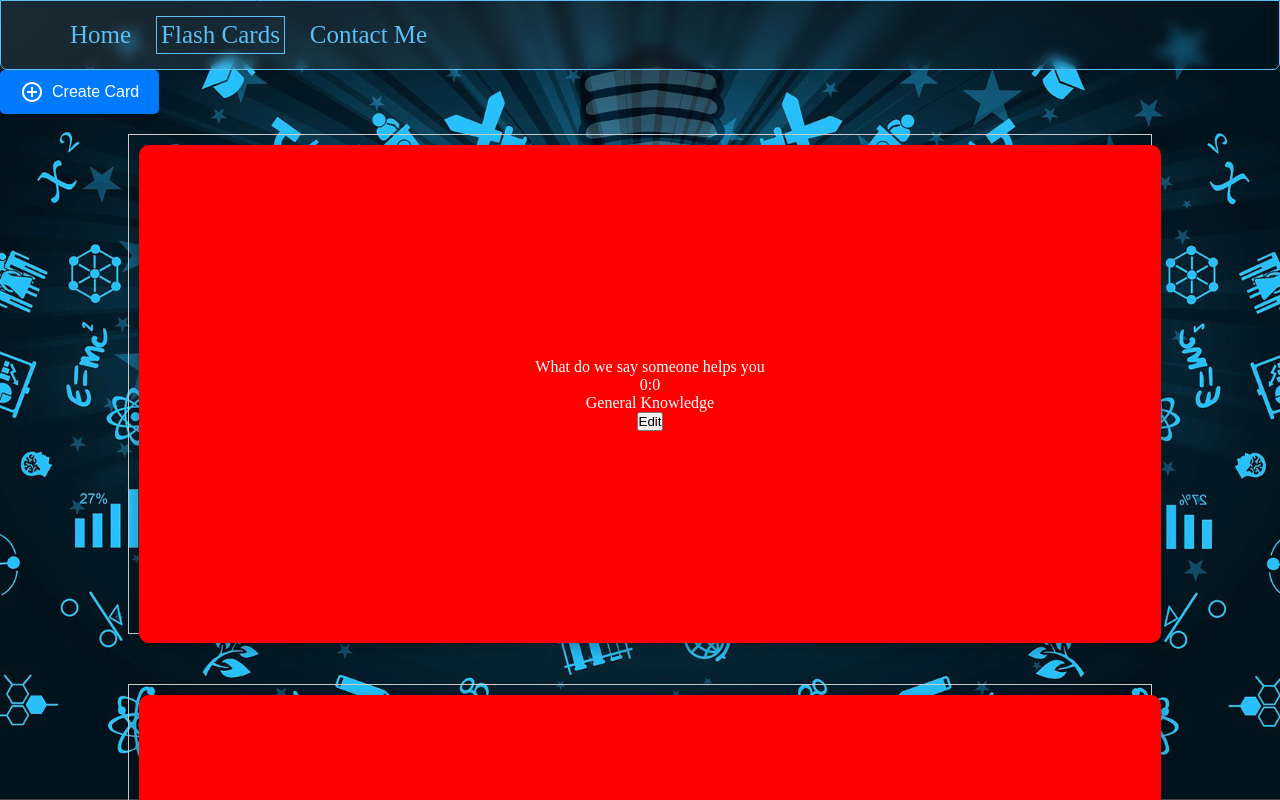
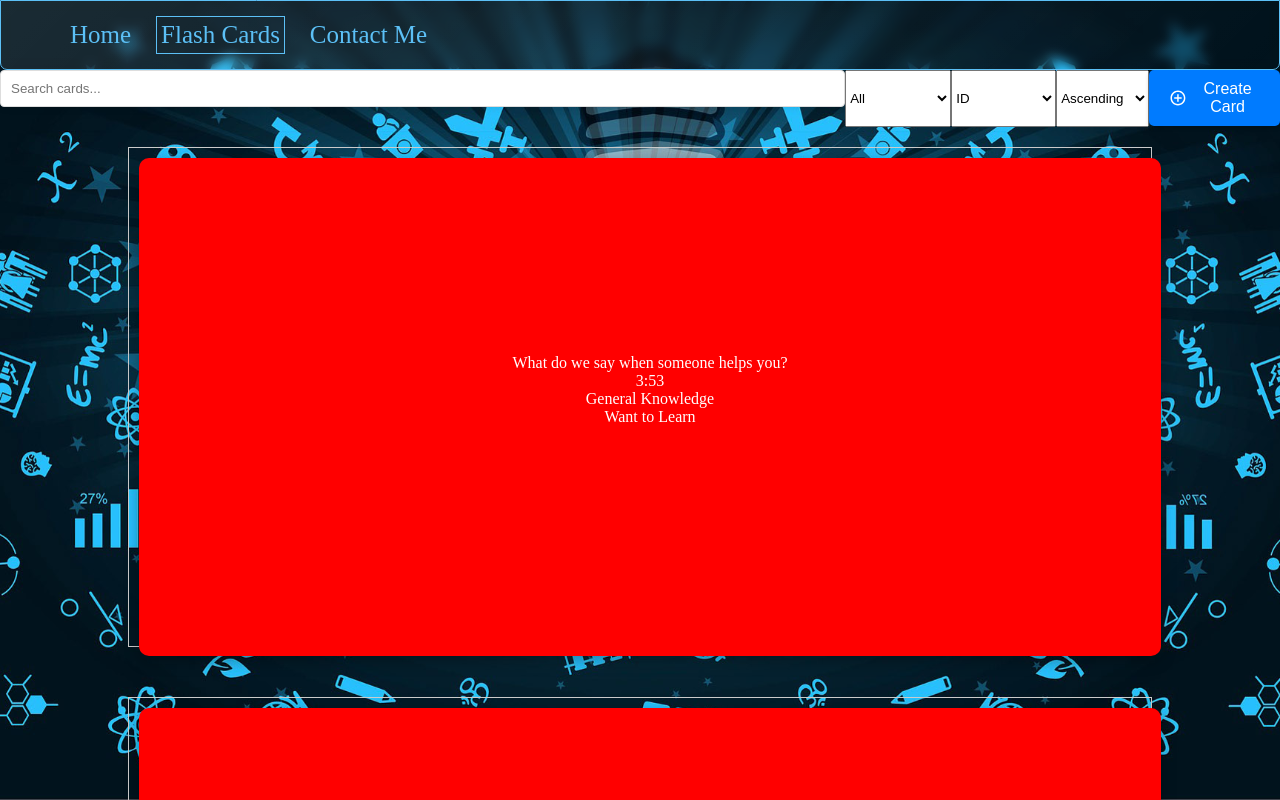
Before and after one commit to Gulaghaa/Web-Mobile-Assignment-3, a React (Vite) app in the folder Client/: page /cards in a window 1280 px wide. Shown: the top 800 px of the page. Built offline with nearby package versions, Linux system fonts and the light colour scheme; data requests are answered from the project's data file; a web font is replaced by a local one.

Commit message:
Search/Filter/Sort

```diff
--- a/Client/data/db.json
+++ b/Client/data/db.json
@@ -1,24 +1,124 @@
 {
   "flashCards": [
     {
+      "id": "1",
+      "question": "What do we say when someone helps you?",
+      "answer": "Thank you",
+      "imageForQuestion": "",
+      "imageForAnswer": "",
+      "createdDate": "3:53",
+      "modifiedDate": "",
+      "difficultyLevel": "easy",
+      "category": "General Knowledge",
+      "status": "Want to Learn"
+    },
+    {
+      "id": "2",
+      "question": "What is the capital of France?",
+      "answer": "Paris",
+      "imageForQuestion": "",
+      "imageForAnswer": "",
+      "createdDate": "4:10",
+      "modifiedDate": "",
+      "difficultyLevel": "medium",
+      "category": "Geography",
+      "status": "Learned"
+    },
+    {
+      "id": "3",
+      "question": "Who wrote 'Romeo and Juliet'?",
+      "answer": "William Shakespeare",
+      "imageForQuestion": "",
+      "imageForAnswer": "",
+      "createdDate": "4:30",
+      "modifiedDate": "",
+      "difficultyLevel": "medium",
+      "category": "Literature",
+      "status": "Noted"
+    },
+    {
       "id": "4",
-      "question": "What do we say someone helps you",
-      "answer": "asdax",
-      "image": "",
-      "createdDate": "0:0",
-      "modifiedDate": "2:1",
+      "question": "What is the largest planet in our solar system?",
+      "answer": "Jupiter",
+      "imageForQuestion": "",
+      "imageForAnswer": "",
+      "createdDate": "5:00",
+      "modifiedDate": "",
       "difficultyLevel": "easy",
-      "category": "General Knowledge"
+      "category": "Astronomy",
+      "status": "Want to Learn"
     },
     {
       "id": "5",
-      "question": "What do we say when someone helps you?",
-      "answer": "thank you",
-      "image": "",
-      "createdDate": "0:1",
+      "question": "What is the chemical symbol for water?",
+      "answer": "H2O",
+      "imageForQuestion": "",
+      "imageForAnswer": "",
+      "createdDate": "5:20",
       "modifiedDate": "",
-      "category": "General Knowledge",
-      "difficultyLevel": "easy"
+      "difficultyLevel": "easy",
+      "category": "Science",
+      "status": "Learned"
+    },
+    {
+      "id": "6",
+      "question": "What is the square root of 64?",
+      "answer": "8",
+      "imageForQuestion": "",
+      "imageForAnswer": "",
+      "createdDate": "6:00",
+      "modifiedDate": "",
+      "difficultyLevel": "medium",
+      "category": "Mathematics",
+      "status": "Noted"
+    },
+    {
+      "id": "7",
+      "question": "Who painted the Mona Lisa?",
+      "answer": "Leonardo da Vinci",
+      "imageForQuestion": "",
+      "imageForAnswer": "",
+      "createdDate": "6:45",
+      "modifiedDate": "",
+      "difficultyLevel": "medium",
+      "category": "Art",
+      "status": "Want to Learn"
+    },
+    {
+      "id": "8",
+      "question": "In which continent is the Amazon Rainforest located?",
+      "answer": "South America",
+      "imageForQuestion": "",
+      "imageForAnswer": "",
+      "createdDate": "7:10",
+      "modifiedDate": "",
+      "difficultyLevel": "easy",
+      "category": "Geography",
+      "status": "Learned"
+    },
+    {
+      "id": "9",
+      "question": "What gas do plants absorb from the air for photosynthesis?",
+      "answer": "Carbon dioxide",
+      "imageForQuestion": "",
+      "imageForAnswer": "",
+      "createdDate": "7:30",
+      "modifiedDate": "",
+      "difficultyLevel": "easy",
+      "category": "Biology",
+      "status": "Noted"
+    },
+    {
+      "id": "10",
+      "question": "What is the currency of Japan?",
+      "answer": "Yen",
+      "imageForQuestion": "",
+      "imageForAnswer": "",
+      "createdDate": "8:00",
+      "modifiedDate": "",
+      "difficultyLevel": "easy",
+      "category": "Economics",
+      "status": "Want to Learn"
     }
   ]
 }
--- a/Client/src/components/CardItem.jsx
+++ b/Client/src/components/CardItem.jsx
@@ -3,7 +3,7 @@ import { deleteJsonData } from '../services/getAPI';
 import EditCard from './EditCard';
 import '../style/CardItem.css';
 
-function CardItem({ question, answer, createdDate, category, id, setData, setStatus }) {
+function CardItem({ question, answer, imageForQuestion, imageForAnswer, createdDate, category, id, setData, setStatus, status, difficultyLevel }) {
   const [isFlipped, setIsFlipped] = useState(false);
   const [isEditPopupOpen, setIsEditPopupOpen] = useState(false);
 
@@ -33,17 +33,30 @@ function CardItem({ question, answer, createdDate, category, id, setData, setSta
     <div className='cardContainer' onClick={handleClick}>
       <div className={`cardInner ${isFlipped ? 'is-flipped' : ''}`}>
         <div className='cardFront cardVisual'>
+          {imageForQuestion && <img src={imageForQuestion} style={{width:"100px", height:"100px"}} alt="Question" className="cardImage" />}
           <div>{question}</div>
           <div>{createdDate}</div>
           <div>{category}</div>
-          <button onClick={(e) => {
-            e.stopPropagation();
-            toggleEditPopup();
-          }} className="editButton">Edit</button>
+          <div>{status}</div>
+          <div>{difficultyLevel}</div>
+          <div className="buttonContainer">
+            <button onClick={(e) => {
+              e.stopPropagation();
+              toggleEditPopup();
+            }} className="editButton">Edit</button>
+            <button onClick={handleDelete} className="deleteButton">Delete</button>
+          </div>
         </div>
         <div className='cardBack cardVisual'>
+          {imageForAnswer && <img src={imageForAnswer} style={{width:"100px", height:"100px"}} alt="Answer" className="cardImage" />}
           <div>{answer}</div>
-          <button onClick={handleDelete} className="deleteButton">Delete</button>
+          <div className="buttonContainer">
+            <button onClick={(e) => {
+              e.stopPropagation();
+              toggleEditPopup();
+            }} className="editButton">Edit</button>
+            <button onClick={handleDelete} className="deleteButton">Delete</button>
+          </div>
         </div>
       </div>
       {isEditPopupOpen && <EditCard
--- a/Client/src/components/CreateCard.jsx
+++ b/Client/src/components/CreateCard.jsx
@@ -30,28 +30,29 @@ export default function CreateCard({status, setStatus, setData}) {
         id: '',
         question: '',
         answer: '',
-        image: '',
+        imageForQuestion: '',
+        imageForAnswer: '',
         createdDate: '',
         modifiedDate: '',
         difficultyLevel: 'easy',
         category: 'General Knowledge',
+        status: '',
     });
 
     const [errors, setErrors] = useState({
         question: 'Question is required',
-        answer: 'Answer is required'
+        answer: 'Answer is required',
+        status: 'Status is required'
     });
 
     useEffect(() => {
         fetchJsonData('http://localhost:3001/flashCards')
             .then(response => {
                 setFlashCards(response);
-                setData(response)
+                setData(response);
                 setNewCard({ ...newCard, id: (Number(response[response.length - 1]?.id || 0) + 1).toString() });
             });
     }, [status]);
-
-    console.log(flashCards)
 
     const handleInputChange = (e) => {
         const updatedCard = { ...newCard, [e.target.name]: e.target.value };
@@ -66,16 +67,27 @@ export default function CreateCard({status, setStatus, setData}) {
         if (updatedCard.answer === '') {
             newErrors.answer = 'Answer is required';
         }
+        if (updatedCard.status === '') {
+            newErrors.status = 'Status is required';
+        }
         setErrors(newErrors);
     };
 
-    const handleImageChange = (e) => {
+    const handleImageChangeForQuestion = (e) => {
+        handleImageChange(e, 'imageForQuestion');
+    };
+
+    const handleImageChangeForAnswer = (e) => {
+        handleImageChange(e, 'imageForAnswer');
+    };
+
+    const handleImageChange = (e, key) => {
         const file = e.target.files[0];
         if (file && /^image\/(jpeg|jpg|png)$/.test(file.type)) {
             const reader = new FileReader();
             reader.readAsDataURL(file);
             reader.onloadend = () => {
-                setNewCard({ ...newCard, image: reader.result });
+                setNewCard({ ...newCard, [key]: reader.result });
             };
         } else {
             alert('Please select a valid image file (JPEG, JPG, PNG)');
@@ -99,15 +111,17 @@ export default function CreateCard({status, setStatus, setData}) {
                     id: (Number(flashCards[flashCards.length - 1]?.id || 0) + 1).toString(),
                     question: '',
                     answer: '',
-                    image: '',
-                    createdDate: ' ',
+                    imageForQuestion: '',
+                    imageForAnswer: '',
+                    createdDate: '',
                     modifiedDate: '',
                     category: 'General Knowledge',
                     difficultyLevel: 'easy',
+                    status: '',
                 });
                 setStatus((prev) => !prev);
                 setCreateCard(false);
-                setErrors({ question: 'Question is required', answer: 'Answer is required' });
+                setErrors({ question: 'Question is required', answer: 'Answer is required', status: 'Status is required' });
             } else {
                 console.error('Failed to create flash card.');
             }
@@ -135,13 +149,17 @@ export default function CreateCard({status, setStatus, setData}) {
                         {errors.question ? <div className='error'>*{' ' + errors.question}</div> : <div style={{ height: '14px' }}></div>}
                     </div>
                     <div>
+                        <span>Upload an Image for the Question:</span>
+                        <input type='file' accept="image/jpeg, image/jpg, image/png" onChange={handleImageChangeForQuestion} />
+                    </div>
+                    <div>
                         <span>Please, enter a relative answer to your question: </span>
                         <input type='text' value={newCard.answer} name='answer' placeholder='Enter an answer' onChange={handleInputChange} />
                         {errors.answer ? <div className='error'>*{' ' + errors.answer}</div> : <div style={{ height: '14px' }}></div>}
                     </div>
                     <div>
-                        <span>Upload an Image for the Card:</span>
-                        <input type='file' accept="image/jpeg, image/jpg, image/png" onChange={handleImageChange} />
+                        <span>Upload an Image for the Answer:</span>
+                        <input type='file' accept="image/jpeg, image/jpg, image/png" onChange={handleImageChangeForAnswer} />
                     </div>
                     <div>
                         <span>Please, select difficulty level of your question (easy as default)</span>
@@ -169,7 +187,17 @@ export default function CreateCard({status, setStatus, setData}) {
                             <option value='Art'>Art</option>
                         </select>
                     </div>
-                    <button type='button' className='createCartButton' onClick={handleCreateCard} disabled={errors.question || errors.answer}>Create Flash Card</button>
+                    <div>
+                        <span>Please, select the status of your card</span>
+                        <select name='status' onChange={handleInputChange} value={newCard.status}>
+                            <option value=''>Select Status</option>
+                            <option value='Learned'>Learned</option>
+                            <option value='Want to Learn'>Want to Learn</option>
+                            <option value='Noted'>Noted</option>
+                        </select>
+                        {errors.status && <div className='error'>* {errors.status}</div>}
+                    </div>
+                    <button type='button' className='createCardButton' onClick={handleCreateCard} disabled={Object.keys(errors).length > 0}>Create Flash Card</button>
                 </form>
             </Modal>
         </div>
--- a/Client/src/components/FlashCards.jsx
+++ b/Client/src/components/FlashCards.jsx
@@ -1,18 +1,99 @@
-import React, { useState, useEffect } from 'react';
+import React, { useState } from 'react';
 import CreateCard from './CreateCard';
 import CardItem from './CardItem';
+import '../style/FlashCards.css';
 
 export default function FlashCards() {
   const [data, setData] = useState([]);
-  const [status, setStatus] = useState([false]);
+  const [status, setStatus] = useState(false);
+  const [searchTerm, setSearchTerm] = useState('');
+  const [statusFilter, setStatusFilter] = useState('All');
+  const [sortAttribute, setSortAttribute] = useState('id');
+  const [sortOrder, setSortOrder] = useState('ascending');
 
+  const handleSearchChange = (e) => {
+    setSearchTerm(e.target.value);
+  };
 
+  const handleStatusFilterChange = (e) => {
+    setStatusFilter(e.target.value);
+  };
+
+  const handleSortAttributeChange = (e) => {
+    setSortAttribute(e.target.value);
+  };
+
+  const handleSortOrderChange = (e) => {
+    setSortOrder(e.target.value);
+  };
+
+  const parseDate = (dateString) => {
+    if (!dateString) {
+      return new Date(0);
+    }
+    const [hours, minutes] = dateString.split(':').map(Number);
+    return new Date().setHours(hours, minutes, 0, 0);
+  };
+
+  const sortData = (data) => {
+    return data.sort((a, b) => {
+      let valueA, valueB;
+      if (sortAttribute === 'createdDate' || sortAttribute === 'modifiedDate') {
+        valueA = parseDate(a[sortAttribute]);
+        valueB = parseDate(b[sortAttribute]);
+      } else {
+        valueA = a[sortAttribute].toString().toLowerCase();
+        valueB = b[sortAttribute].toString().toLowerCase();
+      }
+
+      if (valueA < valueB) {
+        return sortOrder === 'ascending' ? -1 : 1;
+      }
+      if (valueA > valueB) {
+        return sortOrder === 'ascending' ? 1 : -1;
+      }
+      return 0;
+    });
+  };
+
+  const filteredData = sortData(data.filter(card => {
+    const searchMatch = card.question.toLowerCase().includes(searchTerm.toLowerCase()) ||
+      card.answer.toLowerCase().includes(searchTerm.toLowerCase());
+    const statusMatch = statusFilter === 'All' || card.status === statusFilter;
+    return searchMatch && statusMatch;
+  }));
 
   return (
     <div>
+      <div style={{display:"flex"}}>
+        <input
+          type="text"
+          placeholder="Search cards..."
+          value={searchTerm}
+          onChange={handleSearchChange}
+          className="searchInput"
+        />
+        <select onChange={handleStatusFilterChange} className="statusFilter">
+          <option value="All">All</option>
+          <option value="Learned">Learned</option>
+          <option value="Want to Learn">Want to Learn</option>
+          <option value="Noted">Noted</option>
+        </select>
+        <select onChange={handleSortAttributeChange} className="sortAttribute">
+          <option value="id">ID</option>
+          <option value="createdDate">Created Date</option>
+          <option value="modifiedDate">Modified Date</option>
+          <option value="status">Status</option>
+        </select>
+        <select onChange={handleSortOrderChange} className="sortOrder">
+          <option value="ascending">Ascending</option>
+          <option value="descending">Descending</option>
+        </select>
         <CreateCard setData={setData} setStatus={setStatus} status={status} />
-      <div style={{ display: "flex", flexDirection: "column", gap: "10px" }}>
-        {data && data.map((event) => (
+      </div>
+      <div className="cardsContainer">
+        {filteredData.length > 0 ? (
+          filteredData.map((event) => (
             <CardItem
               question={event.question}
               answer={event.answer}
@@ -20,10 +101,17 @@ export default function FlashCards() {
               category={event.category}
               key={event.id}
               id={event.id}
+              image={event.image}
               setData={setData}
               setStatus={setStatus}
+              imageForQuestion={event.imageForQuestion}
+              imageForAnswer={event.imageForAnswer}
+              status={event.status}
             />
-        ))}
+          ))
+        ) : (
+          <div className="noCardsMessage">No cards found matching your search or filter.</div>
+        )}
       </div>
     </div>
   );
--- /dev/null
+++ b/Client/src/style/FlashCards.css
@@ -0,0 +1,36 @@
+.searchInput {
+    width: 80%;
+    padding: 10px;
+    margin-bottom: 20px;
+    border: 1px solid #ddd;
+    border-radius: 4px;
+    box-shadow: 0px 0px 8px 0px rgba(0,0,0,0.1);
+    transition: border-color 0.3s, box-shadow 0.3s;
+  }
+
+  .searchInput:focus {
+    border-color: #007bff;
+    box-shadow: 0px 0px 12px 0px rgba(0,0,0,0.2);
+    outline: none;
+  }
+
+  .cardsContainer {
+    display: flex;
+    flex-direction: column;
+    gap: 10px;
+  }
+
+  .noCardsMessage {
+    text-align: center;
+    margin-top: 50px;
+    font-size: 1.2em;
+    color: #666;
+    opacity: 0;
+    animation: fadeIn 1s forwards;
+  }
+
+  @keyframes fadeIn {
+    to {
+      opacity: 1;
+    }
+  }
```
Also changed, not shown: Client/src/components/EditCard.jsx (+2 -7 lines), Client/src/style/CardItem.css (+10 -0 lines). Lines whose indentation alone changed are shown as unchanged.
